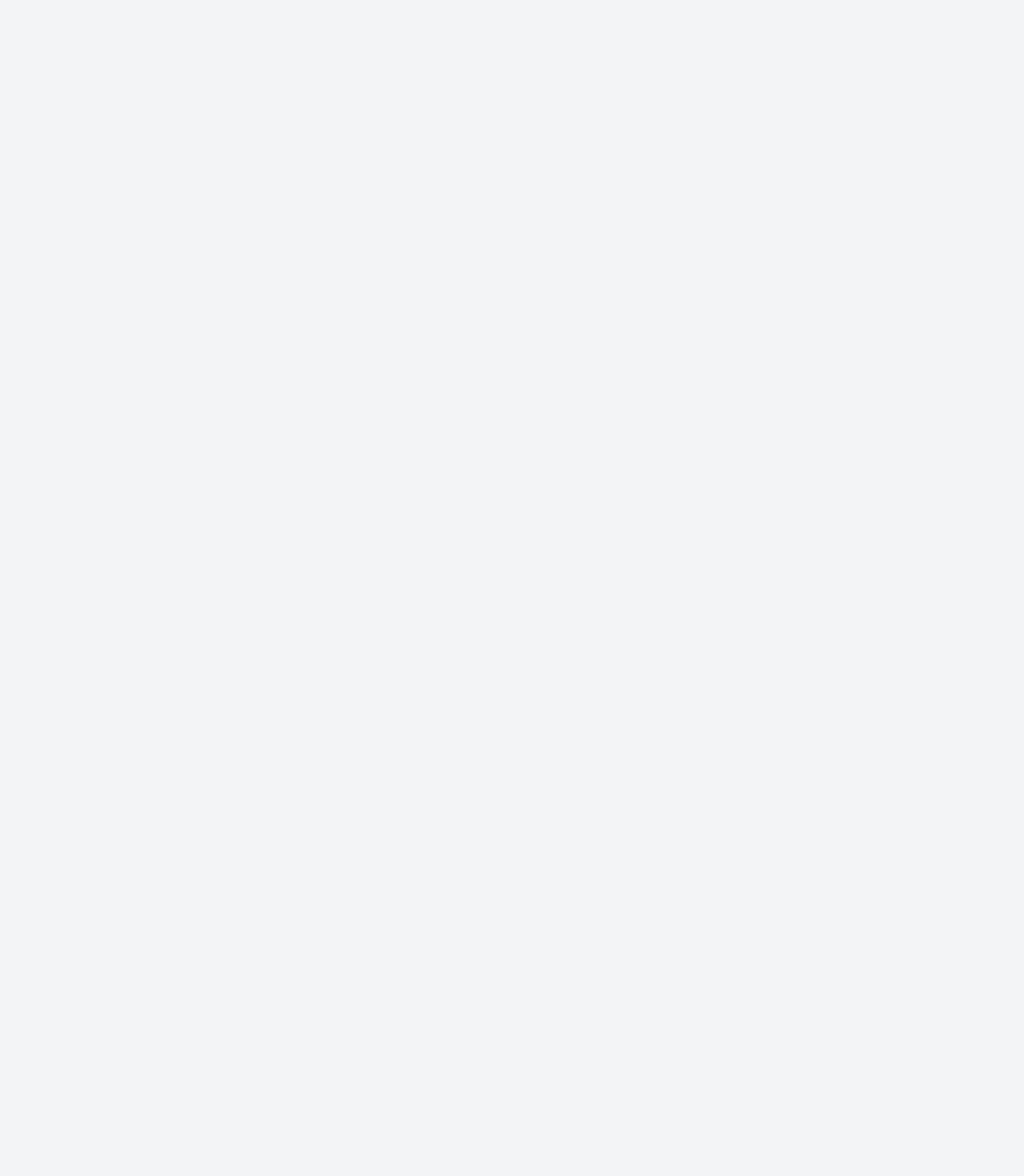
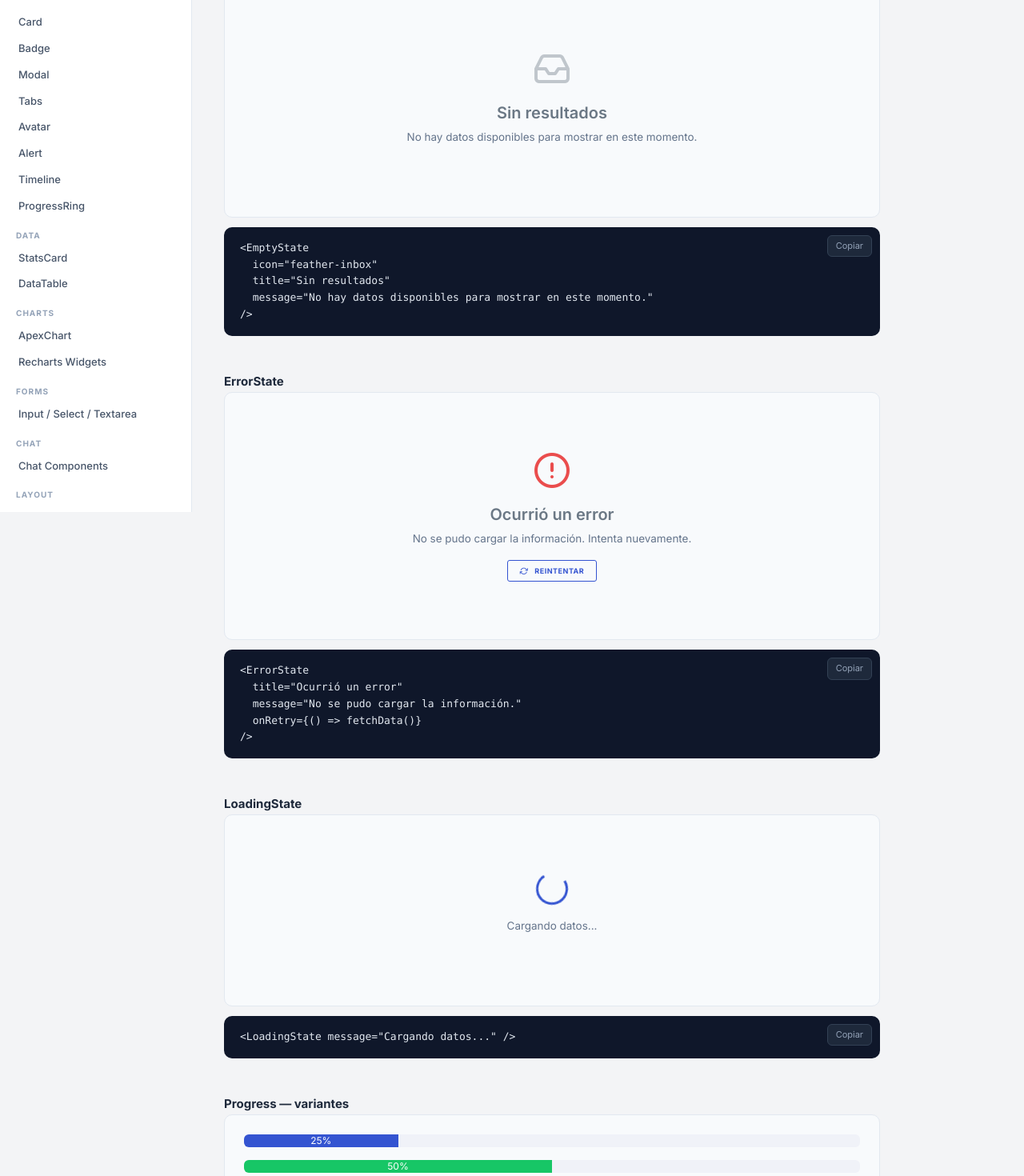
Before and after one commit to Waryxxful/duralux-ui, a React (Vite) app in the folder demo/: page /feedback in a window 1280 px wide. Before the commit this address had no page. Shown: the part 160-1630 px from the top of the page at 80% size. Before the commit the page ends 800 px from the top, so only its background shows below. Built offline with nearby package versions, Linux system fonts and the light colour scheme.

Commit message:
feat(ui): feedback components (EmptyState, ErrorState, LoadingState, Progress)

```diff
--- a/demo/src/App.jsx
+++ b/demo/src/App.jsx
@@ -17,6 +17,7 @@ import { RechartsPage } from './pages/RechartsPage'
 import { FormsPage } from './pages/FormsPage'
 import { ChatComponentsPage } from './pages/ChatComponentsPage'
 import { LayoutPage } from './pages/LayoutPage'
+import { FeedbackPage } from './pages/FeedbackPage'
 
 export default function App() {
   return (
@@ -39,6 +40,7 @@ export default function App() {
         <Route path="forms" element={<FormsPage />} />
         <Route path="chat" element={<ChatComponentsPage />} />
         <Route path="layout" element={<LayoutPage />} />
+        <Route path="feedback" element={<FeedbackPage />} />
       </Route>
     </Routes>
   )
--- /dev/null
+++ b/demo/src/pages/FeedbackPage.jsx
@@ -0,0 +1,73 @@
+import { EmptyState, ErrorState, LoadingState, Progress } from '@duralux/ui'
+import { ShowcaseSection } from '../ShowcaseSection'
+
+export function FeedbackPage() {
+  return (
+    <div>
+      <h1 style={{ fontSize: 24, fontWeight: 800, marginBottom: 4 }}>Feedback</h1>
+      <p style={{ color: '#64748b', marginBottom: 32 }}>
+        Componentes: <code>EmptyState, ErrorState, LoadingState, Progress</code>
+      </p>
+
+      <ShowcaseSection
+        title="EmptyState"
+        preview={
+          <EmptyState
+            icon="feather-inbox"
+            title="Sin resultados"
+            message="No hay datos disponibles para mostrar en este momento."
+          />
+        }
+        code={`<EmptyState
+  icon="feather-inbox"
+  title="Sin resultados"
+  message="No hay datos disponibles para mostrar en este momento."
+/>`}
+      />
+
+      <ShowcaseSection
+        title="ErrorState"
+        preview={
+          <ErrorState
+            title="Ocurrió un error"
+            message="No se pudo cargar la información. Intenta nuevamente."
+            onRetry={() => alert('Reintentando...')}
+          />
+        }
+        code={`<ErrorState
+  title="Ocurrió un error"
+  message="No se pudo cargar la información."
+  onRetry={() => fetchData()}
+/>`}
+      />
+
+      <ShowcaseSection
+        title="LoadingState"
+        preview={
+          <LoadingState message="Cargando datos..." />
+        }
+        code={`<LoadingState message="Cargando datos..." />`}
+      />
+
+      <ShowcaseSection
+        title="Progress — variantes"
+        preview={
+          <div className="d-flex flex-column gap-3">
+            <Progress value={25} variant="primary" showValue />
+            <Progress value={50} variant="success" showValue />
+            <Progress value={75} variant="warning" showValue />
+            <Progress value={90} variant="danger" showValue />
+            <Progress value={60} variant="info" striped showValue />
+            <Progress value={40} variant="primary" striped animated showValue />
+          </div>
+        }
+        code={`<Progress value={25} variant="primary" showValue />
+<Progress value={50} variant="success" showValue />
+<Progress value={75} variant="warning" showValue />
+<Progress value={90} variant="danger" showValue />
+<Progress value={60} variant="info" striped showValue />
+<Progress value={40} variant="primary" striped animated showValue />`}
+      />
+    </div>
+  )
+}
--- /dev/null
+++ b/src/components/feedback/EmptyState.jsx
@@ -0,0 +1,28 @@
+/**
+ * EmptyState — estado vacío con icono, título, mensaje y acción opcional.
+ *
+ * Props:
+ *   icon      — feather class string (ej. "feather-inbox")
+ *   title     — título principal
+ *   message   — texto descriptivo secundario
+ *   action    — ReactNode (ej. un Button)
+ *   className — clases adicionales
+ */
+export function EmptyState({
+  icon = 'feather-inbox',
+  title = 'Sin resultados',
+  message,
+  action,
+  className,
+}) {
+  return (
+    <div className={['d-flex flex-column align-items-center justify-content-center text-center py-5', className].filter(Boolean).join(' ')}>
+      {icon && (
+        <i className={`${icon} mb-3`} style={{ fontSize: '3rem', opacity: 0.4 }} aria-hidden="true" />
+      )}
+      {title && <p className="fw-semibold fs-5 mb-1">{title}</p>}
+      {message && <p className="text-muted mb-3">{message}</p>}
+      {action}
+    </div>
+  )
+}
--- /dev/null
+++ b/src/components/feedback/ErrorState.jsx
@@ -0,0 +1,30 @@
+/**
+ * ErrorState — estado de error con título, mensaje y botón de reintento.
+ *
+ * Props:
+ *   title     — título del error
+ *   message   — descripción del error
+ *   onRetry   — callback para reintentar; si se pasa, muestra botón "Reintentar"
+ *   className — clases adicionales
+ */
+import { Button } from '../ui/Button'
+
+export function ErrorState({
+  title = 'Ocurrió un error',
+  message = 'No se pudo cargar la información. Intenta nuevamente.',
+  onRetry,
+  className,
+}) {
+  return (
+    <div className={['d-flex flex-column align-items-center justify-content-center text-center py-5', className].filter(Boolean).join(' ')}>
+      <i className="feather-alert-circle mb-3 text-danger" style={{ fontSize: '3rem' }} aria-hidden="true" />
+      {title && <p className="fw-semibold fs-5 mb-1">{title}</p>}
+      {message && <p className="text-muted mb-3">{message}</p>}
+      {onRetry && (
+        <Button variant="outline-primary" size="sm" icon="feather-refresh-cw" onClick={onRetry}>
+          Reintentar
+        </Button>
+      )}
+    </div>
+  )
+}
--- /dev/null
+++ b/src/components/feedback/LoadingState.jsx
@@ -0,0 +1,20 @@
+/**
+ * LoadingState — estado de carga con spinner Bootstrap y mensaje.
+ *
+ * Props:
+ *   message   — texto descriptivo (default: 'Cargando...')
+ *   className — clases adicionales
+ */
+export function LoadingState({
+  message = 'Cargando...',
+  className,
+}) {
+  return (
+    <div className={['d-flex flex-column align-items-center justify-content-center text-center py-5', className].filter(Boolean).join(' ')}>
+      <div className="spinner-border text-primary mb-3" role="status" style={{ width: '2.5rem', height: '2.5rem' }}>
+        <span className="visually-hidden">{message}</span>
+      </div>
+      {message && <p className="text-muted">{message}</p>}
+    </div>
+  )
+}
--- /dev/null
+++ b/src/components/ui/Progress.jsx
@@ -0,0 +1,54 @@
+/**
+ * Progress — barra de progreso Bootstrap.
+ *
+ * Props:
+ *   value     — valor actual (requerido)
+ *   max       — valor máximo (default: 100)
+ *   variant   — "primary" | "secondary" | "success" | "danger" | "warning" | "info"
+ *   striped   — agrega rayas a la barra
+ *   animated  — anima las rayas (requiere striped)
+ *   label     — texto aria-label accesible
+ *   showValue — muestra el porcentaje dentro de la barra
+ *   height    — altura en px de la barra contenedora
+ *   className — clases adicionales al contenedor
+ */
+export function Progress({
+  value,
+  max = 100,
+  variant = 'primary',
+  striped,
+  animated,
+  label,
+  showValue,
+  height,
+  className,
+}) {
+  const pct = Math.min(100, Math.max(0, (value / max) * 100))
+
+  const barClasses = [
+    'progress-bar',
+    `bg-${variant}`,
+    striped ? 'progress-bar-striped' : '',
+    animated ? 'progress-bar-animated' : '',
+  ].filter(Boolean).join(' ')
+
+  return (
+    <div
+      className={['progress', className].filter(Boolean).join(' ')}
+      style={height ? { height } : undefined}
+    >
+      <div
+        className={barClasses}
+        role="progressbar"
+        style={{ width: `${pct}%` }}
+        aria-valuenow={value}
+        aria-valuemin={0}
+        aria-valuemax={max}
+        aria-label={label}
+      >
+        {showValue && `${Math.round(pct)}%`}
+        {!showValue && label}
+      </div>
+    </div>
+  )
+}
--- a/src/index.js
+++ b/src/index.js
@@ -10,7 +10,13 @@ export { MiniStatCard } from './components/ui/MiniStatCard'
 export { ColoredStatCard } from './components/ui/ColoredStatCard'
 export { Timeline } from './components/ui/Timeline'
 export { ProgressRing } from './components/ui/ProgressRing'
+export { Progress } from './components/ui/Progress'
 export { Tabs } from './components/ui/Tabs'
+
+// Feedback
+export { EmptyState } from './components/feedback/EmptyState'
+export { ErrorState } from './components/feedback/ErrorState'
+export { LoadingState } from './components/feedback/LoadingState'
 
 // Form
 export { FormField } from './components/form/FormField'
```
